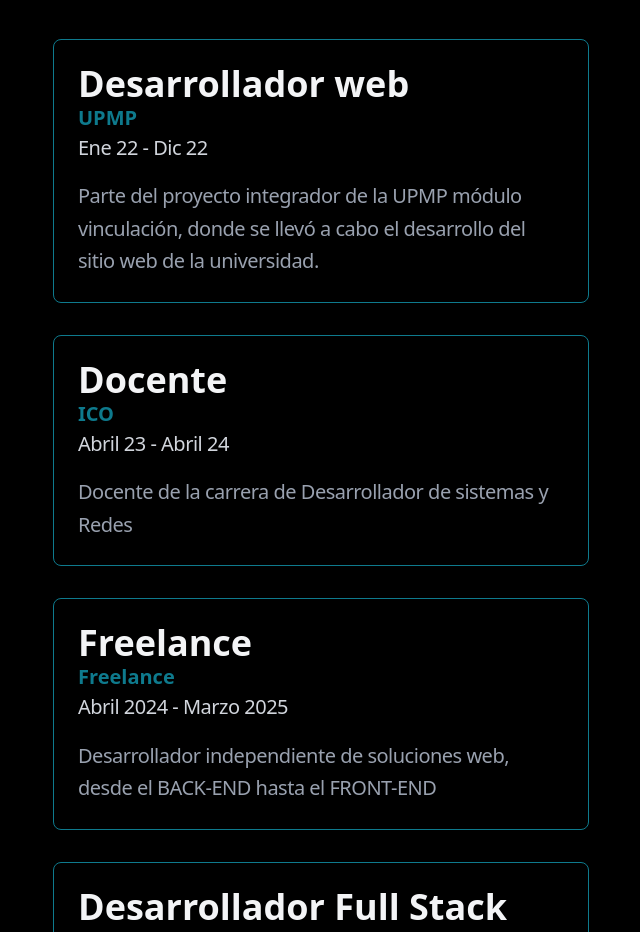
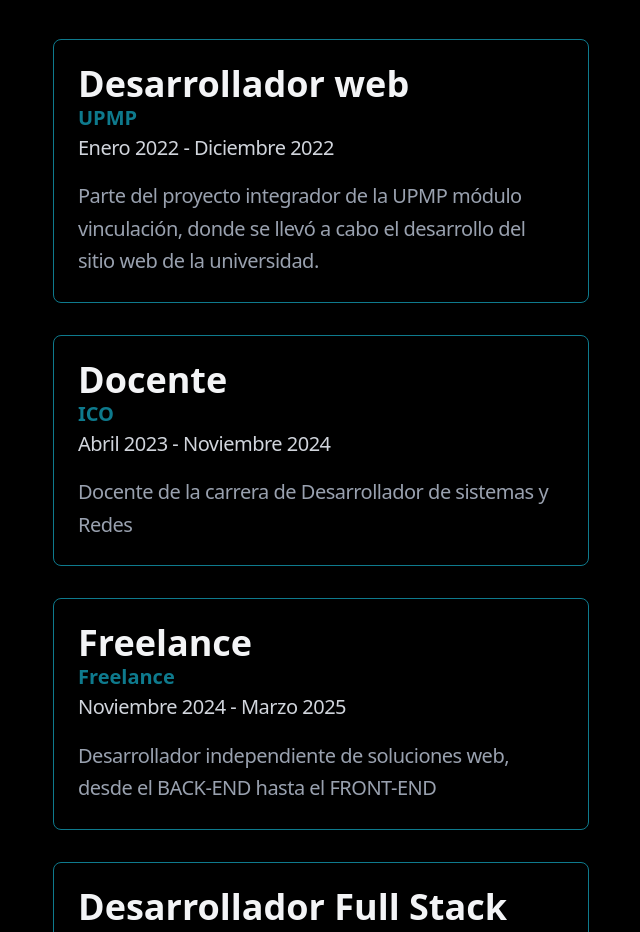
Before and after one commit to tlapanco/portfolio, a React (Vite) app: page / in a window 1280 px wide. Shown: the part 1660-2592 px from the top of the page, without its empty margins (319-959 px from the left). Built offline with nearby package versions, Linux system fonts and the light colour scheme.

Commit message:
Update experience.ts

```diff
--- a/src/constants/experience.ts
+++ b/src/constants/experience.ts
@@ -4,19 +4,19 @@ export const EXPERIENCES : Array<Experience> = [
 	{
 		company: 'UPMP',
 		position: 'Desarrollador web',
-		period: 'Ene 22 - Dic 22',
+		period: 'Enero 2022 - Diciembre 2022',
 		description: 'Parte del proyecto integrador de la UPMP módulo vinculación, donde se llevó a cabo el desarrollo del sitio web de la universidad.',
 	},
 	{
 		company: 'ICO',
 		position: 'Docente',
-		period: 'Abril 23 - Abril 24',
+		period: 'Abril 2023 - Noviembre 2024',
 		description: 'Docente de la carrera de Desarrollador de sistemas y Redes',
 	},
 	{
 		company: 'Freelance',
 		position: 'Freelance',
-		period: 'Abril 2024 - Marzo 2025',
+		period: 'Noviembre 2024 - Marzo 2025',
 		description: 'Desarrollador independiente de soluciones web, desde el BACK-END hasta el FRONT-END',
 	},
 	{
```
